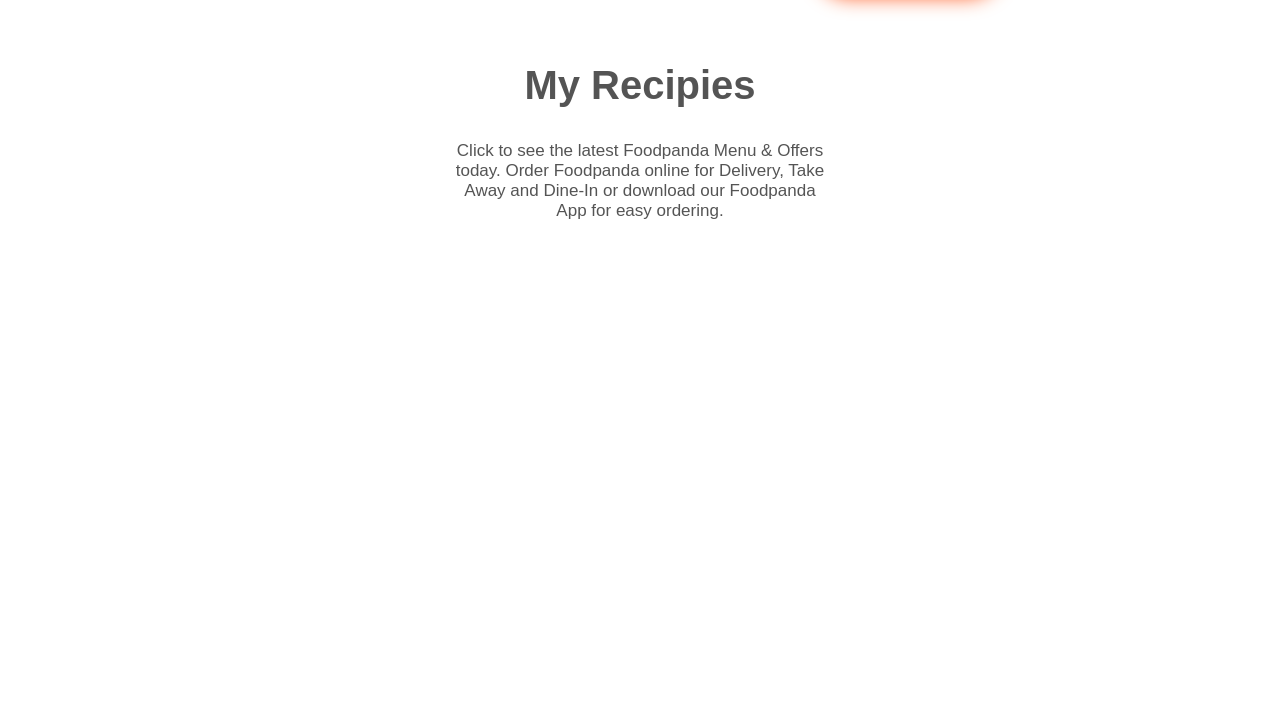
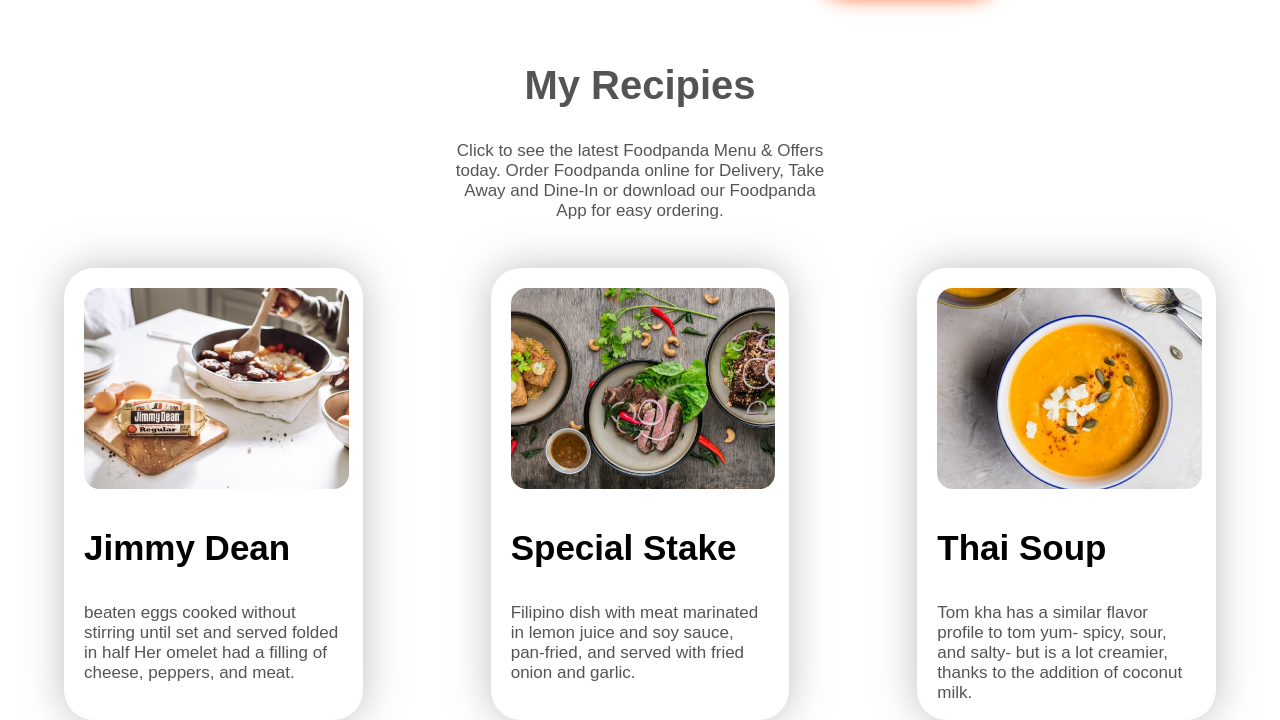
Before and after one commit to Masqurul-Hasan/First-Assignment, a plain HTML site: page index.html in a window 1280 px wide. Shown: the part 1465-2185 px from the top of the page. Before the commit the page ends 1703 px from the top, so only its background shows below. Drawn offline with Linux system fonts and the light colour scheme.

Commit message:
all ites added

```diff
--- a/index.html
+++ b/index.html
@@ -47,6 +47,31 @@
                 and Dine-In or download our Foodpanda App for easy ordering.
             </p>
         </div>
+        <div class="items display-flex-area">
+            <div class="item1">
+                <img src="images/Project Cover.jpg">
+                <h3>Jimmy Dean</h3>
+                <p class="description">beaten eggs cooked without stirring until set and served folded in half Her
+                    omelet had a filling of
+                    cheese, peppers, and meat.</p>
+            </div>
+            <div class="item1">
+                <img src="images/Project Cover1.jpg" alt="">
+                <h3>Special Stake</h3>
+                <p class="description">Filipino dish with meat marinated in lemon juice and soy sauce, pan-fried, and
+                    served with fried
+                    onion and garlic.</p>
+
+            </div>
+            <div class="item1">
+                <img src="images/Project Cover.png" alt="">
+                <h3>Thai Soup</h3>
+                <p class="description"> Tom kha has a similar flavor profile to tom yum- spicy, sour, and salty- but is
+                    a lot creamier, thanks to the addition of coconut milk.</p>
+
+            </div>
+
+        </div>
 
 
     </section>
--- a/style.css
+++ b/style.css
@@ -22,6 +22,11 @@ h2 {
     font-size: 40px;
     font-family: 'DM Sans', sans-serif;
     color: rgba(0, 0, 0, 0.671);
+}
+
+h3 {
+    font-size: 35px;
+    font-family: 'DM Sans', sans-serif;
 }
 
 .orange {
@@ -106,3 +111,33 @@ body {
     font-family: 'DM Sans', sans-serif;
     color: rgba(0, 0, 0, 0.671);
 }
+
+.item1 {
+    padding-left: 20px;
+    padding-top: 20px;
+    width: 30%;
+    margin-left: 5%;
+    margin-right: 5%;
+
+    box-shadow: 0px 0px 40px rgba(128, 128, 128, 0.5);
+    border-radius: 30px;
+
+}
+
+
+.item1 img {
+    width: 95%;
+
+}
+
+
+.description {
+    font-size: 17px;
+    font-family: 'DM Sans', sans-serif;
+    color: rgba(0, 0, 0, 0.671);
+    padding-right: 20px;
+}
+
+.items {
+    padding-top: 30px;
+}
```
